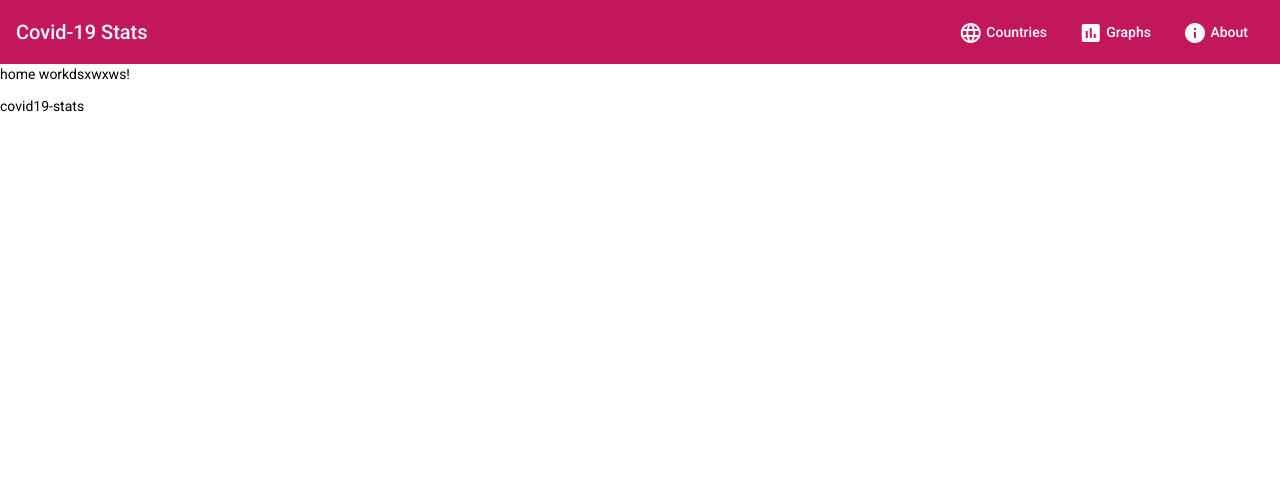
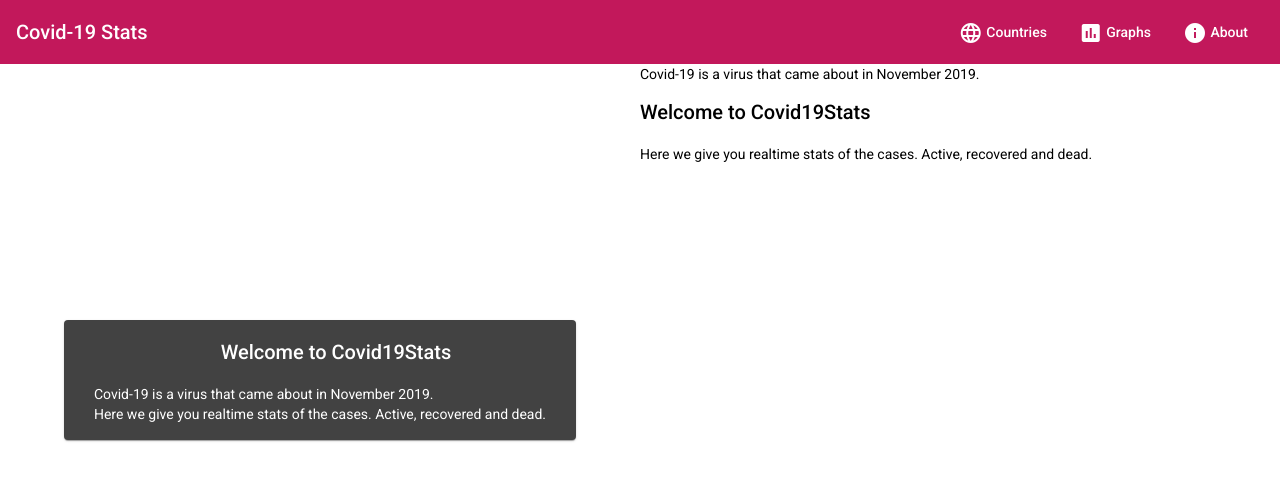
Before and after one commit to KelvinNjihia/covid19-stats, an Angular app: page / in a window 1280 px wide. Shown: the top 480 px of the page. Built offline with nearby package versions, Linux system fonts and the light colour scheme.

Commit message:
homepage layout using Flex-Layout

```diff
--- a/src/app/app.component.html
+++ b/src/app/app.component.html
@@ -1,3 +1,4 @@
+<!-- Toolbar -->
 <mat-toolbar fxLayout="row" color="primary">
   <span fxFlex>Covid-19 Stats</span>
   <button mat-button *ngFor="let item of menuItems" [fxShow]="item.showOnDesktop" [fxShow.xs]="item.showOnMobile"
@@ -23,7 +24,5 @@
     </mat-menu>
   </ng-container>
 </mat-toolbar>
-
-
+<!-- Main body -->
 <router-outlet></router-outlet>
-{{title}}
--- a/src/app/components/home/home.component.html
+++ b/src/app/components/home/home.component.html
@@ -1 +1,24 @@
-<p>home workdsxwxws!</p>
+<div class="content" fxLayout="row" fxLayout.lt-md="column">
+
+  <div fxFlex="50" fxFlex.xs="50" [style.background]="[bgColor]">
+
+    <mat-card fxLayout="column" fxLayoutAlign="center center" class="example-card">
+      <mat-card-header>
+        <h2>Welcome to Covid19Stats</h2>
+      </mat-card-header>
+      <mat-card-content>
+        <p>Covid-19 is a virus that came about in November 2019.</p>
+
+
+        Here we give you realtime stats of the cases. Active, recovered and dead.
+      </mat-card-content>
+    </mat-card>
+  </div>
+  <div fxFlex="50" fxFlex.xs="50">
+    <p>Covid-19 is a virus that came about in November 2019.</p>
+
+      <h2>Welcome to Covid19Stats</h2>
+      Here we give you realtime stats of the cases. Active, recovered and dead.
+  </div>
+
+</div>
--- a/src/app/components/home/home.component.scss
+++ b/src/app/components/home/home.component.scss
@@ -0,0 +1,10 @@
+.content {
+  min-height: calc(100% - 64px) !important;
+}
+
+.example-card {
+  width: 80%;
+  margin-left: auto;
+  margin-right: auto;
+  margin-top: 40%;
+}
--- a/src/app/components/home/home.component.ts
+++ b/src/app/components/home/home.component.ts
@@ -6,6 +6,7 @@ import { Component, OnInit } from '@angular/core';
   styleUrls: ['./home.component.scss']
 })
 export class HomeComponent implements OnInit {
+  bgColor: string = 'lightblue';
 
   constructor() { }
 
```
Also changed, not shown: src/app/angular-material.module.ts (+8 -2 lines).
